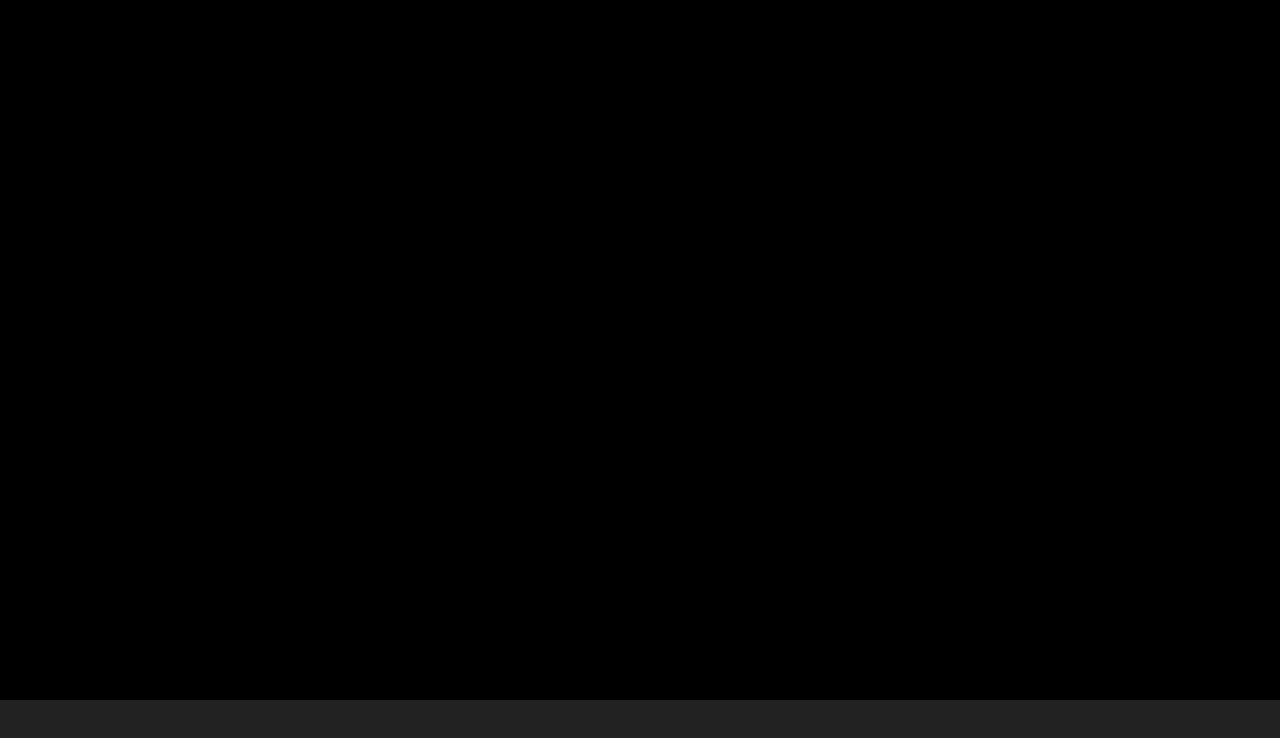
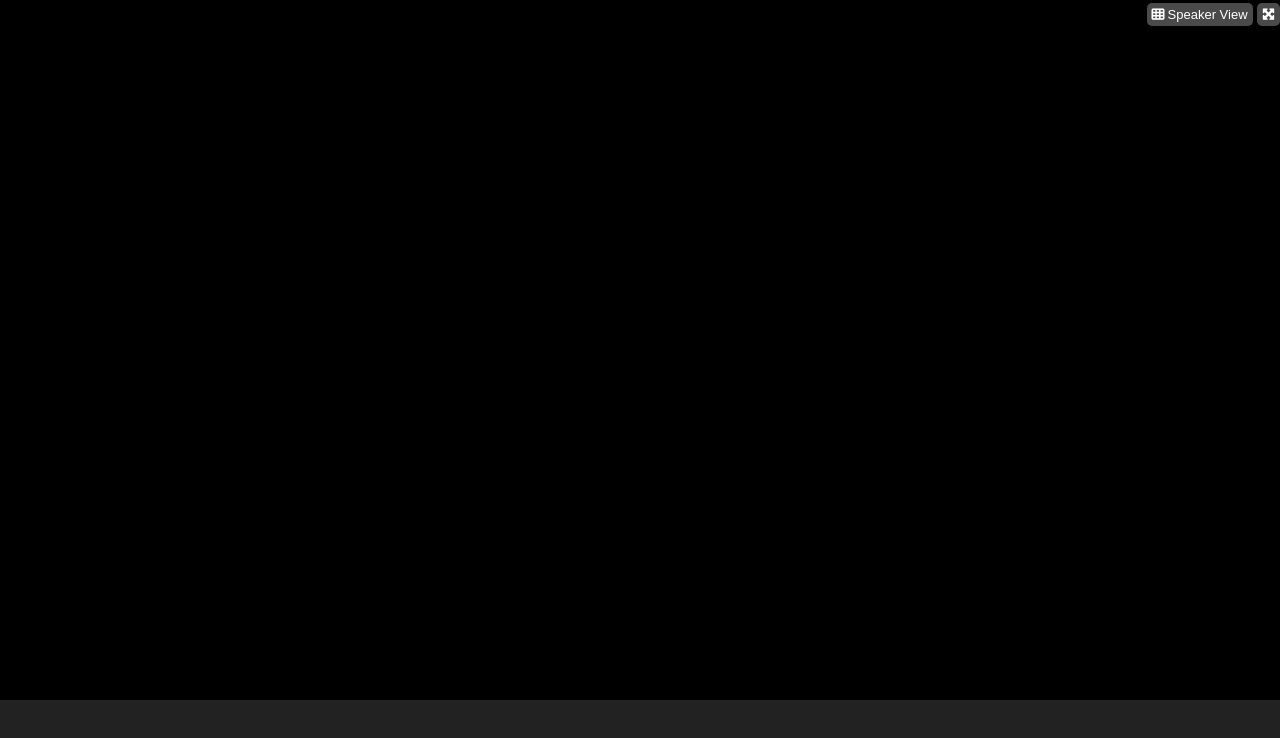
Before and after one commit to Gino804/html-css-zoom, a plain HTML site: page index.html in a window 1280 px wide. Drawn offline with Linux system fonts and the light colour scheme.

Commit message:
Added header content

```diff
--- a/css/style.css
+++ b/css/style.css
@@ -12,6 +12,8 @@
 body
 {
     overflow:hidden;
+    color:white;
+    font-family:sans-serif;
 }
 
 /* Header */
@@ -25,6 +27,26 @@ header
     top:0;
     left:0;
     width:100vw;
+}
+
+.views
+{
+    position:absolute;
+    top:5px;
+    right:0;
+}
+
+.views span
+{
+    background-color:#4A4A4A;
+    font-size:13px;
+    padding:4px 5px;
+    border-radius:5px;
+}
+
+.fa-table-cells
+{
+    margin-right:3px;
 }
 
 /* Main */
--- a/index.html
+++ b/index.html
@@ -4,6 +4,7 @@
     <meta charset="UTF-8">
     <meta http-equiv="X-UA-Compatible" content="IE=edge">
     <meta name="viewport" content="width=device-width, initial-scale=1.0">
+    <link rel="stylesheet" href="https://cdnjs.cloudflare.com/ajax/libs/font-awesome/6.4.0/css/all.min.css" integrity="sha512-iecdLmaskl7CVkqkXNQ/ZH/XLlvWZOJyj7Yy7tcenmpD1ypASozpmT/E0iPtmFIB46ZmdtAc9eNBvH0H/ZpiBw==" crossorigin="anonymous" referrerpolicy="no-referrer" />
     <link rel="icon" href="img/logo.webp">
     <link rel="stylesheet" href="css/style.css">
     <title>Zoom</title>
@@ -12,7 +13,10 @@
 
     <!-- Header -->
     <header>
-
+        <div class="views">
+            <span><i class="fa-solid fa-table-cells"></i>Speaker View</span>
+            <span><i class="fa-solid fa-maximize"></i></span>
+        </div>
     </header>
 
     <!-- Main -->
```
